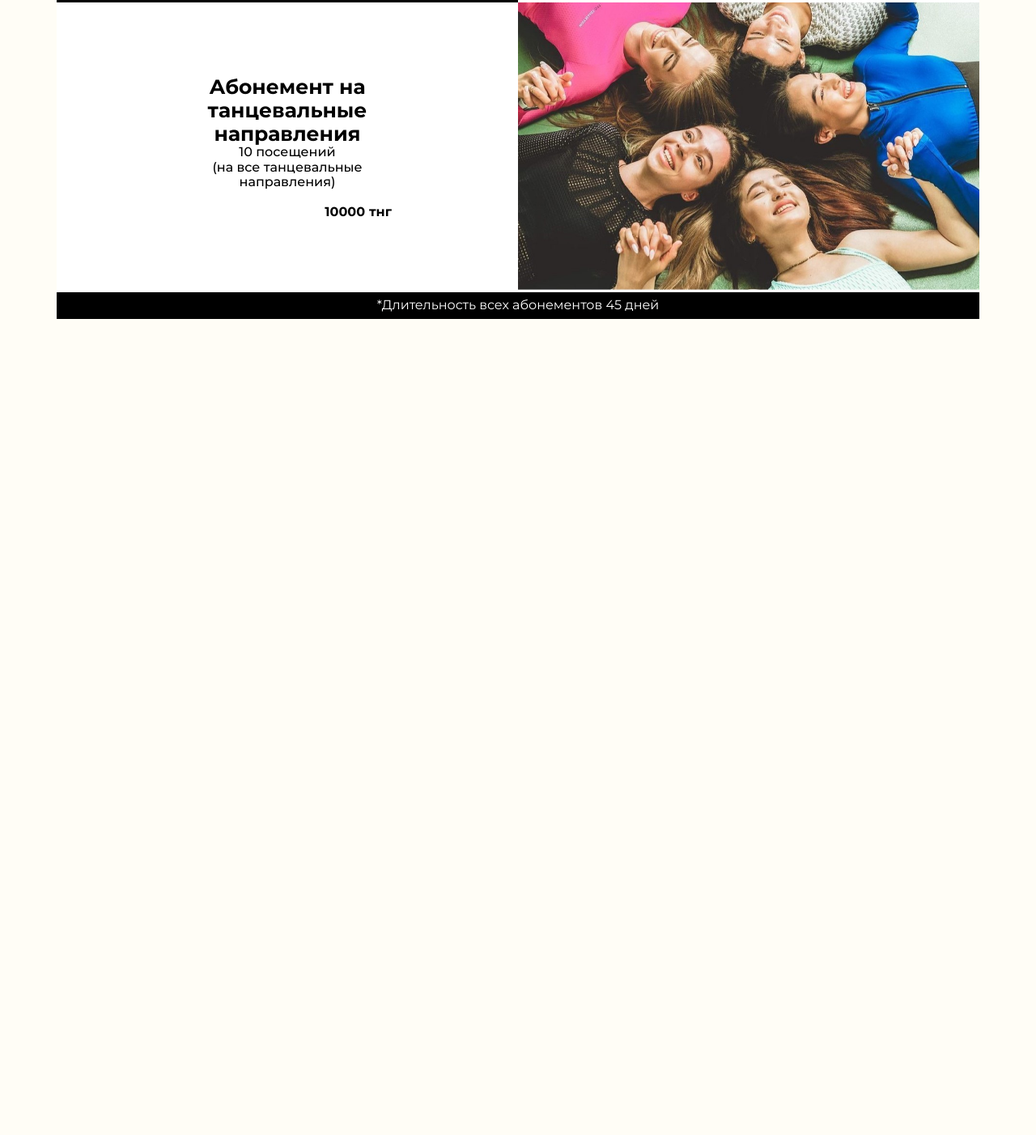
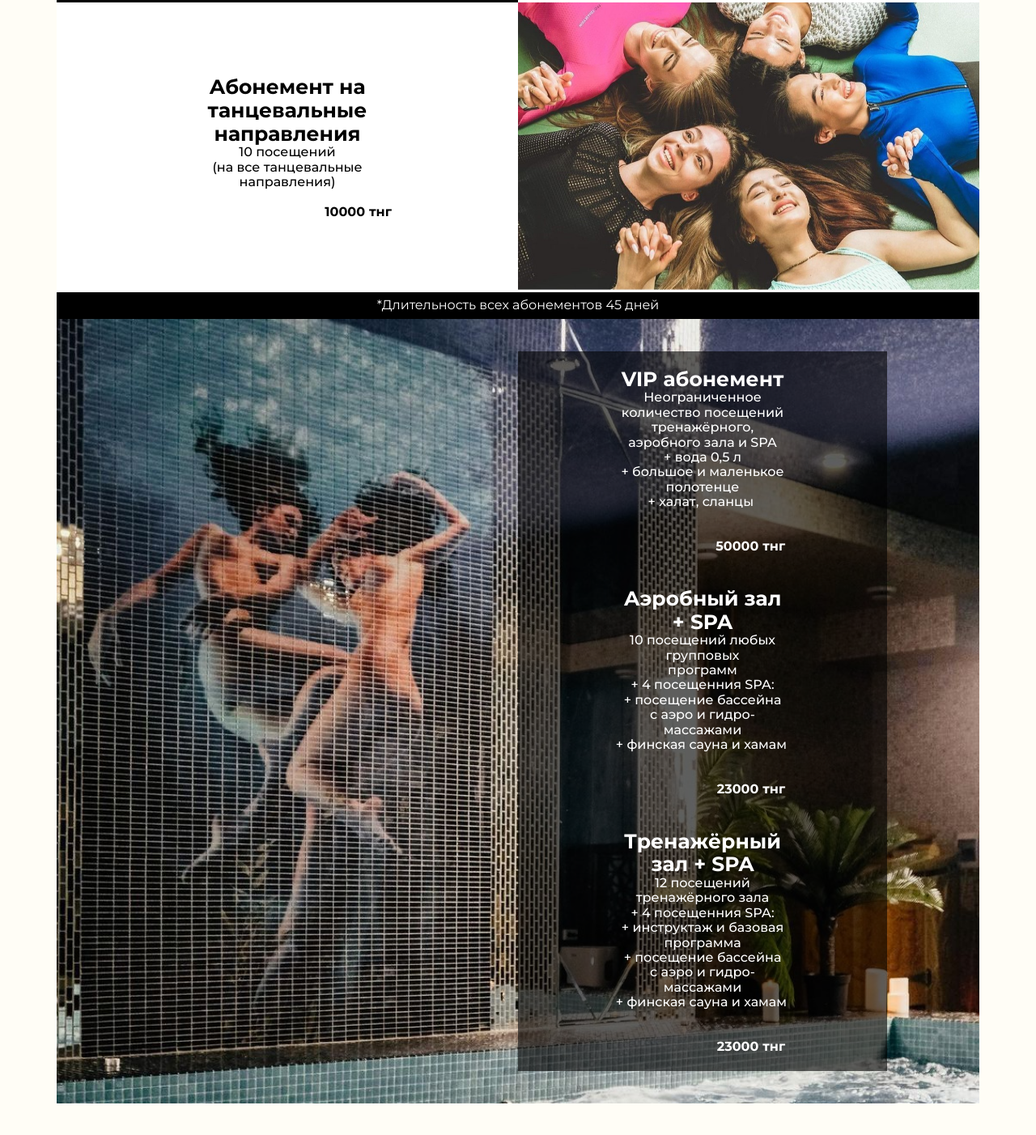
Before and after one commit to ansarkarzh/D-oro-Wellness-Beauty-Club, a plain HTML site: page index.html in a window 1280 px wide. Shown: the part 2144-3546 px from the top of the page at 81% size. Before the commit the page ends 2638 px from the top, so only its background shows below. Drawn offline with Linux system fonts and the light colour scheme.

Commit message:
spa done

```diff
--- a/assets/css/style.css
+++ b/assets/css/style.css
@@ -237,3 +237,25 @@ header .container{
 .white{
     background-color: white;
 }
+
+.spa__section{
+    background: url(../img/mermaids.jpg) no-repeat;
+    background-position: left top;
+    background-size: cover;
+    padding: 40px 0;
+}
+
+.spa__wrapper{
+    background-color: rgba(0,0,0,.6  );
+    width: 40%;
+    color: white;
+    display: flex;
+    flex-direction: column;
+    justify-content: space-evenly;
+    margin-left: 50%;
+}
+
+.centered__spa{
+    text-align: center;
+    margin: 20px auto;
+}
--- a/index.html
+++ b/index.html
@@ -147,5 +147,61 @@
         </div>
 
     </section>
+
+    <section>
+        <div class="container spa__section">
+            <div class="spa__wrapper">
+                <div class="spa__content">
+                    <div class="abonement centered__spa">
+                        <h3 class="abonement__heading">
+                            VIP абонемент
+                        </h3>
+                        <div class="abonement__desc">Неограниченное количество посещений
+тренажёрного, аэробного зала и SPA
++ вода 0,5 л
++ большое и маленькое полотенце
++ халат, сланцы
+
+                        </div>
+                        <div class="price__content"><span class="abonement__price">50000</span><span class="currency">тнг</span></div>
+                    </div>
+                </div>
+
+                <div class="spa__content">
+                    <div class="abonement centered__spa">
+                        <h3 class="abonement__heading">
+                            Аэробный зал + SPA
+                        </h3>
+                        <div class="abonement__desc">10 посещений любых групповых
+программ
++ 4 посещенния SPA:
++ посещение бассейна
+с аэро и гидро-массажами
++ финская сауна и хамам
+
+                        </div>
+                        <div class="price__content"><span class="abonement__price">23000</span><span class="currency">тнг</span></div>
+                    </div>
+                </div>
+
+                <div class="spa__content">
+                    <div class="abonement centered__spa">
+                        <h3 class="abonement__heading">
+                            Тренажёрный зал + SPA
+                        </h3>
+                        <div class="abonement__desc">12 посещений тренажёрного зала
++ 4 посещенния SPA:
++ инструктаж и базовая программа
++ посещение бассейна
+с аэро и гидро-массажами
++ финская сауна и хамам
+
+                        </div>
+                        <div class="price__content"><span class="abonement__price">23000</span><span class="currency">тнг</span></div>
+                    </div>
+                </div>
+            </div>
+        </div>
+    </section>
 </body>
 </html>
```
